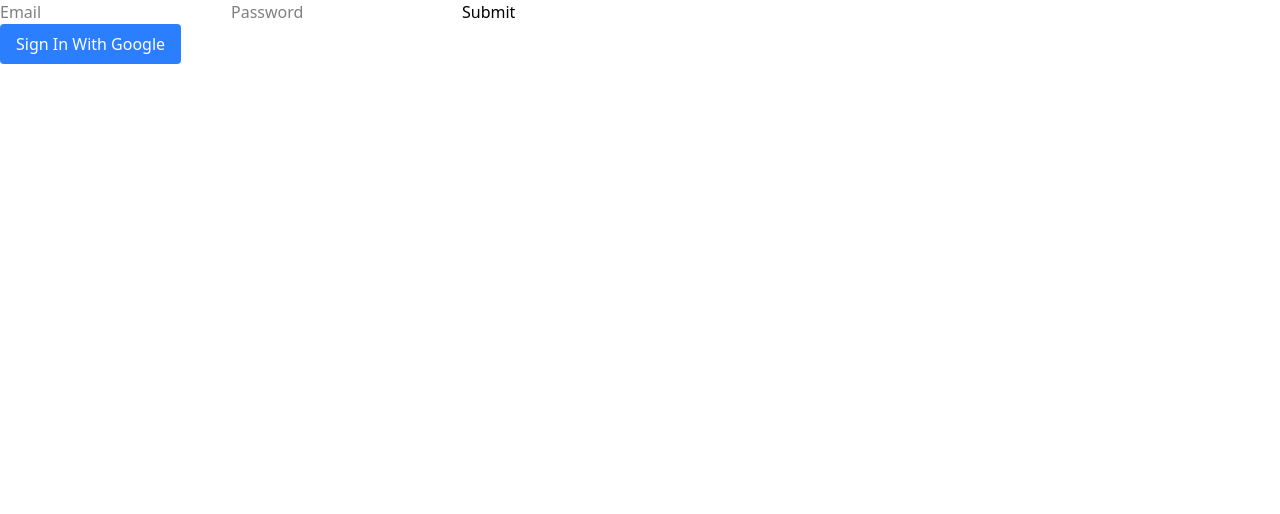
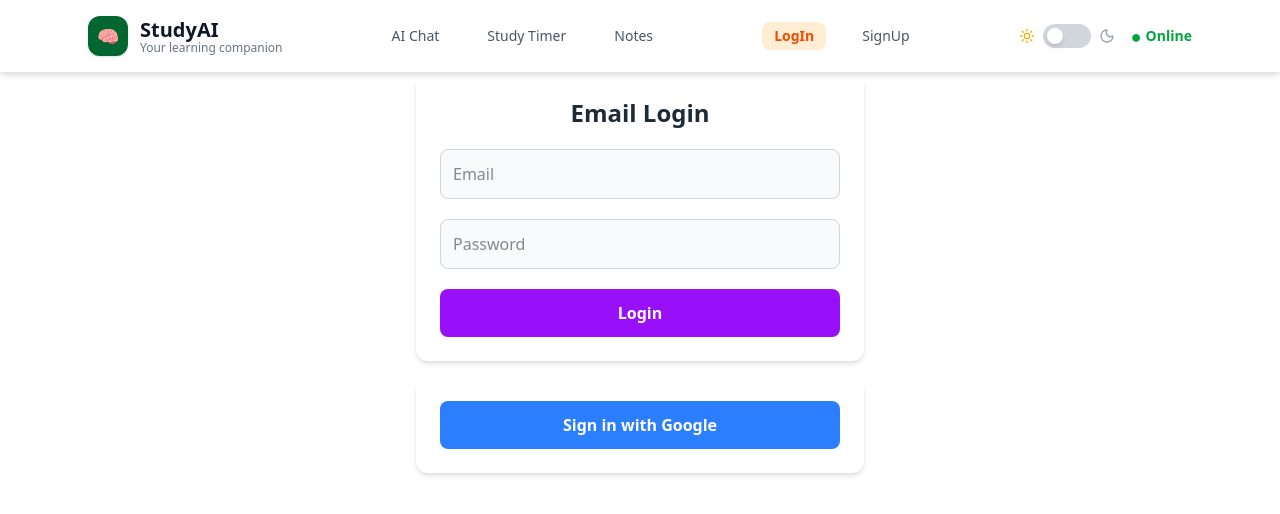
Before and after one commit to Anci4nt/Zentellect, a Next.js app: page /login in a window 1280 px wide. Shown: the top 514 px of the page. Built offline with nearby package versions, Linux system fonts and the light colour scheme.

Commit message:
login and signup ui done

```diff
--- a/src/app/login/firebaseAuth.js
+++ b/src/app/login/firebaseAuth.js
@@ -1,43 +1,57 @@
-"use client"
-import { signInWithEmailAndPassword } from "firebase/auth";
-import { useState } from "react";
-import {auth} from "../../lib/firebase"// Don't forget to import `auth`
+'use client'
+
+import { useState } from 'react'
+import { signInWithEmailAndPassword } from 'firebase/auth'
+import { auth } from '@/lib/firebase'
 
 export default function EmailLogin() {
-  const [email, setEmail] = useState("");
-  const [password, setPassword] = useState("");
+  const [email, setEmail] = useState('')
+  const [password, setPassword] = useState('')
+  const [error, setError] = useState('')
+  const [loading, setLoading] = useState(false)
 
-  const login = async (email, password) => {
+  const login = async (e) => {
+    e.preventDefault()
+    setError('')
+    setLoading(true)
     try {
-      const userCredential = await signInWithEmailAndPassword(auth, email, password);
-      console.log("User logged in:", userCredential.user);
-    } catch (error) {
-      console.error("Login error:", error.message);
+      const userCredential = await signInWithEmailAndPassword(auth, email, password)
+      console.log('User logged in:', userCredential.user)
+    } catch (err) {
+      setError(err.message)
+    } finally {
+      setLoading(false)
     }
-  };
+  }
 
   return (
     <form
-      onSubmit={(e) => {
-        e.preventDefault(); // ❗ FIXED: missing parentheses!
-        login(email, password);
-        setEmail("");
-        setPassword("");
-      }}
+      onSubmit={login}
+      className="max-w-md mx-auto p-6 bg-white dark:bg-gray-900 rounded-xl shadow-md space-y-5"
     >
+      <h2 className="text-2xl font-bold text-center text-gray-800 dark:text-white">Email Login</h2>
+      {error && <p className="text-red-500 text-sm text-center">{error}</p>}
       <input
+        type="email"
+        placeholder="Email"
         value={email}
         onChange={(e) => setEmail(e.target.value)}
-        placeholder="Email"
-        type="email"
+        className="w-full p-3 border border-gray-300 dark:border-gray-700 rounded-lg bg-gray-50 dark:bg-gray-800 text-gray-900 dark:text-white focus:outline-none focus:ring-2 focus:ring-purple-500"
       />
       <input
+        type="password"
+        placeholder="Password"
         value={password}
         onChange={(e) => setPassword(e.target.value)}
-        placeholder="Password"
-        type="password" // ❗ FIXED: was "Email"
+        className="w-full p-3 border border-gray-300 dark:border-gray-700 rounded-lg bg-gray-50 dark:bg-gray-800 text-gray-900 dark:text-white focus:outline-none focus:ring-2 focus:ring-purple-500"
       />
-      <button type="submit">Submit</button>
+      <button
+        type="submit"
+        disabled={loading}
+        className="w-full bg-purple-600 hover:bg-purple-700 text-white font-semibold py-3 px-4 rounded-lg transition"
+      >
+        {loading ? 'Logging in...' : 'Login'}
+      </button>
     </form>
-  );
+  )
 }
--- a/src/app/login/googleAuth.js
+++ b/src/app/login/googleAuth.js
@@ -1,31 +1,42 @@
 'use client'
 
-import { GoogleAuthProvider, signInWithPopup } from "firebase/auth";
-import { auth } from "../../lib/firebase"; // make sure this path matches your project structure
+import { useEffect, useState } from 'react'
+import { GoogleAuthProvider, signInWithPopup } from 'firebase/auth'
+import { auth } from '@/lib/firebase'
 
-const provider = new GoogleAuthProvider();
+const provider = new GoogleAuthProvider()
 
 export default function GoogleButton() {
+  const [error, setError] = useState('')
+  const [loading, setLoading] = useState(false)
+
   const signInWithGoogle = async () => {
+    setError('')
+    setLoading(true)
     try {
-    const result = await signInWithPopup(auth, provider);
-    console.log("Google login success:", result.user);
-  } catch (error) {
-    if (error.code === "auth/popup-closed-by-user") {
-      // Optional: show a toast or silently ignore
-      console.info("Popup closed by user.");
+      const result = await signInWithPopup(auth, provider)
+      console.log('Google login success:', result.user)
+    } catch (err) {
+      if (err.code === 'auth/popup-closed-by-user') {
+        console.info('Popup closed by user.')
       } else {
-      console.error("Google login error:", error.message);
+        setError(err.message)
+      }
+    } finally {
+      setLoading(false)
     }
   }
-};
 
   return (
+    <div className="max-w-md mx-auto p-6 mt-4 bg-white dark:bg-gray-900 rounded-xl shadow-md space-y-5">
+      {error && <p className="text-red-500 text-sm text-center">{error}</p>}
       <button
         onClick={signInWithGoogle}
-      className="px-4 py-2 bg-blue-500 text-white rounded hover:bg-blue-600 transition"
+        disabled={loading}
+        className="w-full flex items-center justify-center gap-2 bg-blue-500 hover:bg-blue-600 text-white font-semibold py-3 px-4 rounded-lg transition"
       >
-      Sign In With Google
+        {loading ? 'Signing in...' : 'Sign in with Google'}
       </button>
-  );
+    </div>
+  )
 }
--- a/src/app/login/page.js
+++ b/src/app/login/page.js
@@ -1,9 +1,12 @@
 import EmailLogin from "./firebaseAuth";
 import GoogleButton from "./googleAuth";
+import Header from '@/components/Header'
+
 
 export default function Login(){
     return(
         <>
+        <Header />
         <EmailLogin />
         <GoogleButton />
         </>
--- a/src/app/signup/page.js
+++ b/src/app/signup/page.js
@@ -1,7 +1,9 @@
 import Signup from "./signup";
+import Header from '@/components/Header'
+
 
 export default function makeAccount(){
     return(
-        <Signup/>
+        <><Header /><Signup /></>
     )
 }
--- a/src/app/signup/signup.js
+++ b/src/app/signup/signup.js
@@ -1,4 +1,5 @@
 "use client"
+
 import { createUserWithEmailAndPassword, signInWithPopup } from "firebase/auth";
 import { useState } from "react";
 import { auth, googleSignUp } from "../../lib/firebase";
@@ -6,29 +7,39 @@ import { auth, googleSignUp } from "../../lib/firebase";
 export default function Signup() {
   const [email, setEmail] = useState("");
   const [password, setPassword] = useState("");
+  const [error, setError] = useState("");
+  const [loading, setLoading] = useState(false);
 
   // Email Sign-Up
   const signUpWithEmail = async (email, password) => {
+    setError("");
+    setLoading(true);
     try {
       const userCredential = await createUserWithEmailAndPassword(auth, email, password);
       console.log("User signed up:", userCredential.user);
     } catch (error) {
-      console.error("Signup error:", error.message);
+      setError(error.message);
+    } finally {
+      setLoading(false);
     }
   };
 
   // Google Sign-Up (or Sign-In if already exists)
   const signUpWithGoogle = async () => {
+    setError("");
     try {
       const result = await signInWithPopup(auth, googleSignUp);
       console.log("Google sign up success:", result.user);
     } catch (error) {
-      console.error("Google sign up error:", error.message);
+      setError(error.message);
     }
   };
 
   return (
-    <div>
+    <div className="max-w-md mx-auto p-6 bg-white dark:bg-gray-900 rounded-xl shadow-md space-y-5">
+      <h2 className="text-2xl font-bold text-center text-gray-800 dark:text-white">Sign Up</h2>
+      {error && <p className="text-red-500 text-sm text-center">{error}</p>}
+
       <form
         onSubmit={(e) => {
           e.preventDefault();
@@ -36,25 +47,43 @@ export default function Signup() {
           setEmail("");
           setPassword("");
         }}
+        className="space-y-4"
       >
         <input
           value={email}
           onChange={(e) => setEmail(e.target.value)}
           placeholder="Email"
           type="email"
+          className="w-full p-3 border border-gray-300 dark:border-gray-700 rounded-lg bg-gray-50 dark:bg-gray-800 text-gray-900 dark:text-white focus:outline-none focus:ring-2 focus:ring-purple-500"
         />
         <input
           value={password}
           onChange={(e) => setPassword(e.target.value)}
           placeholder="Password"
           type="password"
+          className="w-full p-3 border border-gray-300 dark:border-gray-700 rounded-lg bg-gray-50 dark:bg-gray-800 text-gray-900 dark:text-white focus:outline-none focus:ring-2 focus:ring-purple-500"
         />
-        <button type="submit">Sign Up</button>
+        <button
+          type="submit"
+          disabled={loading}
+          className="w-full bg-purple-600 hover:bg-purple-700 text-white font-semibold py-3 px-4 rounded-lg transition"
+        >
+          {loading ? "Signing up..." : "Sign Up"}
+        </button>
       </form>
 
-      <hr />
+      <div className="flex items-center justify-center">
+        <hr className="w-1/3 border-gray-300 dark:border-gray-600" />
+        <span className="mx-3 text-gray-400">or</span>
+        <hr className="w-1/3 border-gray-300 dark:border-gray-600" />
+      </div>
 
-      <button onClick={signUpWithGoogle}>Sign Up with Google</button>
+      <button
+        onClick={signUpWithGoogle}
+        className="w-full bg-blue-500 hover:bg-blue-600 text-white font-semibold py-3 px-4 rounded-lg transition"
+      >
+        Sign Up with Google
+      </button>
     </div>
   );
 }
```
Lines whose indentation alone changed are shown as unchanged.
